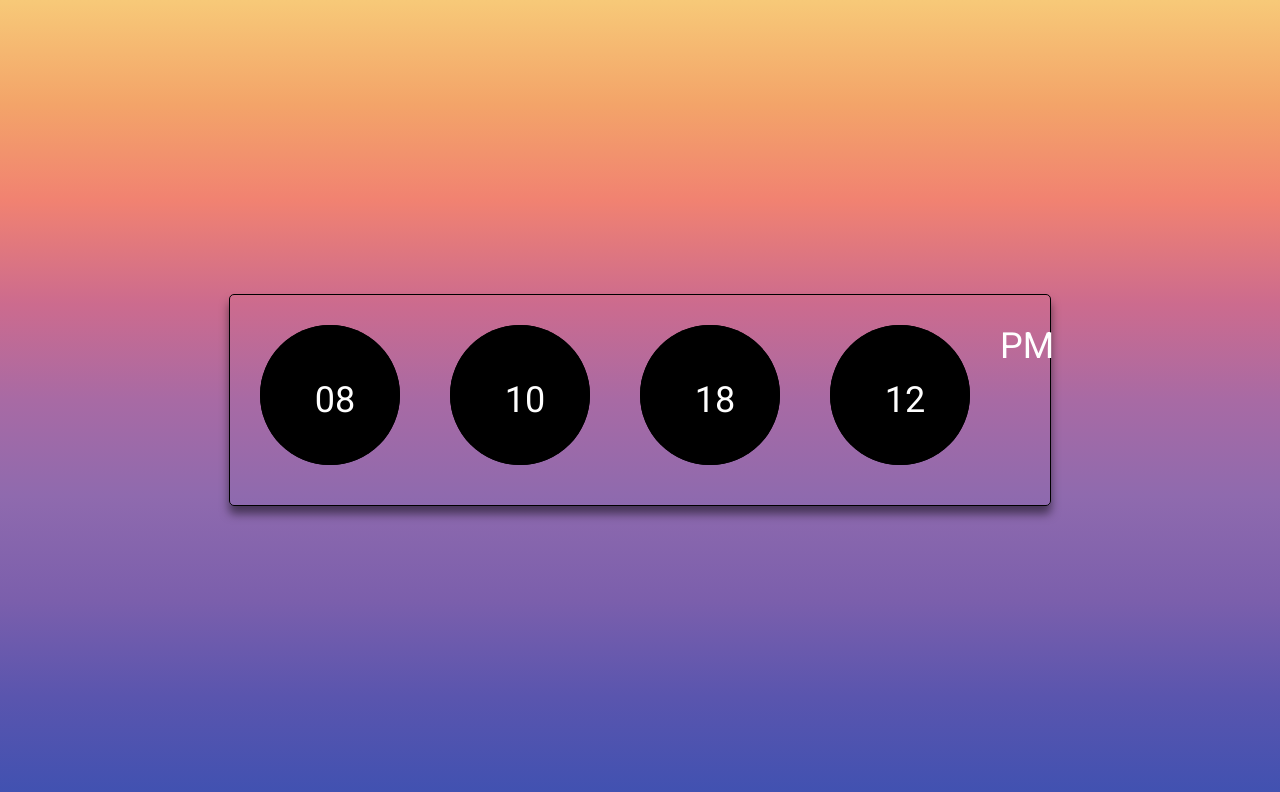
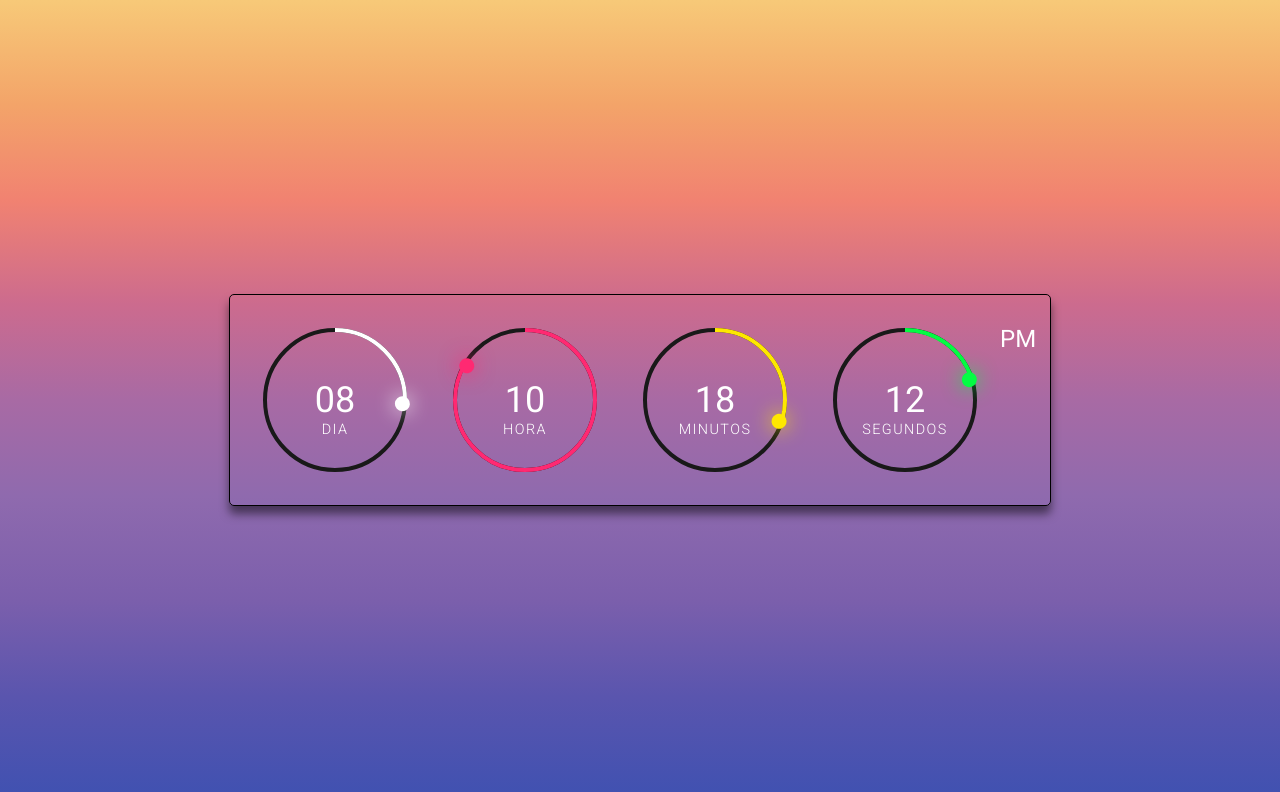
Before and after one commit to osmaclean/relogio_digital2, a plain HTML site: page index.html in a window 1280 px wide. Drawn offline with Linux system fonts and the light colour scheme.

Commit message:
Estilização concluída (Ajustando retoques finais)

```diff
--- a/index.html
+++ b/index.html
@@ -9,31 +9,35 @@
 </head>
 <body>
     <div id="time">
-        <div class="circle">
+        <div class="circle" style="--clr: #ffffff">
+            <div class="dot dia_dot"></div>
             <svg>
                 <circle cx="70" cy="70" r="70"></circle>
-                <circle cx="70" cy="70" r="70"></circle>
+                <circle cx="70" cy="70" r="70" id="dd"></circle>
             </svg>
             <div id="dia">00</div>
         </div>
-        <div class="circle">
+        <div class="circle" style="--clr: #ff2972">
+            <div class="dot hora_dot"></div>
             <svg>
                 <circle cx="70" cy="70" r="70"></circle>
-                <circle cx="70" cy="70" r="70"></circle>
+                <circle cx="70" cy="70" r="70" id="hh"></circle>
             </svg>
             <div id="hora">00</div>
         </div>
-        <div class="circle">
+        <div class="circle" style="--clr: #fee800;">
+            <div class="dot min_dot"></div>
             <svg>
                 <circle cx="70" cy="70" r="70"></circle>
-                <circle cx="70" cy="70" r="70"></circle>
+                <circle cx="70" cy="70" r="70" id="mm"></circle>
             </svg>
             <div id="minuto">00</div>
         </div>
-        <div class="circle">
+        <div class="circle" style="--clr: #04fc43">
+            <div class="dot seg_dot"></div>
             <svg>
                 <circle cx="70" cy="70" r="70"></circle>
-                <circle cx="70" cy="70" r="70"></circle>
+                <circle cx="70" cy="70" r="70" id="ss"></circle>
             </svg>
             <div id="segundo">00</div>
         </div>
--- a/script/script.js
+++ b/script/script.js
@@ -5,6 +5,16 @@ setInterval(() => {
     let segundo = document.getElementById("segundo");
     let ampm = document.getElementById("ampm");
     let dia = document.getElementById("dia");
+
+    let dd = document.getElementById("dd");
+    let hh = document.getElementById("hh");
+    let mm = document.getElementById("mm");
+    let ss = document.getElementById("ss");
+
+    let dia_dot = document.querySelector(".dia_dot");
+    let hora_dot = document.querySelector(".hora_dot");
+    let min_dot = document.querySelector(".min_dot");
+    let seg_dot = document.querySelector(".seg_dot");
 
     let d = new Date().getDate();
     let h = new Date().getHours();
@@ -24,10 +34,26 @@ setInterval(() => {
     s = (s < 10) ? "0" + s : s;
     d = (d < 10) ? "0" + d : d;
 
-    hora.innerHTML = h;
-    minuto.innerHTML = m;
-    segundo.innerHTML = s;
+    hora.innerHTML = h + "<br><span>Hora</span>";
+    minuto.innerHTML = m + "<br><span>Minutos</span>";
+    segundo.innerHTML = s + "<br><span>Segundos</span>";
     ampm.innerHTML = am;
-    dia.innerHTML = d;
+    dia.innerHTML = d + "<br><span>Dia</span>";
+
+
+    dd.style.strokeDashoffset = 440 - (440 * d) / 31;
+    hh.style.strokeDashoffset = 440 - (440 * h) / 12;
+    mm.style.strokeDashoffset = 440 - (440 * m) / 60;
+    ss.style.strokeDashoffset = 440 - (440 * s) / 60;
+
+    dia_dot.style.transform = `rotate(${d * 11.6}deg)`;
+    // 360 / 31 = 11.6
+    hora_dot.style.transform = `rotate(${h * 30}deg)`;
+    // 360 / 12 = 30
+    min_dot.style.transform = `rotate(${m * 6}deg)`;
+    seg_dot.style.transform = `rotate(${s * 6}deg)`;
+    // 360 / 60 = 6
+
+
 
 });
--- a/style/style.css
+++ b/style/style.css
@@ -1,4 +1,3 @@
-
 @import url('https://fonts.googleapis.com/css2?family=Roboto:wght@300;400&display=swap');
 
 * {
@@ -36,8 +35,27 @@ body {
 }
 
 #time .circle svg {
+    position: relative;
+    width: 150px;
+    height: 150px;
+    transform: rotate(270deg);
 
 }
+
+#time .circle svg circle {
+    width: 100%;
+    height: 100%;
+    fill: transparent;
+    stroke: #191919;
+    stroke-width: 4;
+    transform: translate(5px, 5px);
+}
+
+#time .circle svg circle:nth-child(2) {
+    stroke: var(--clr);
+    stroke-dasharray: 440;
+}
+
 
 #time div {
     position: absolute;
@@ -47,8 +65,38 @@ body {
 
 }
 
+#time div span {
+    position: absolute;
+    transform: translateX(-50%) translateY(-10px);
+    font-size: 0.40em;
+    font-weight: 300;
+    letter-spacing: 0.1em;
+    text-transform: uppercase;
+    margin-top: 10px;
+}
+
 #time .ap {
     position: relative;
-    font: 1em;
+    font-size: 1em;
     transform: translate(-20px);
 }
+
+
+.dot {
+    position: absolute;
+    width: 100%;
+    height: 100%;
+    z-index: 10;
+    display: flex;
+    justify-content: center;
+}
+
+.dot::before {
+    content: "";
+    position: absolute;
+    width: 15px;
+    height: 15px;
+    background:  var(--clr);
+    border-radius: 50%;
+    box-shadow: 0 0 20px var(--clr);
+}
```
